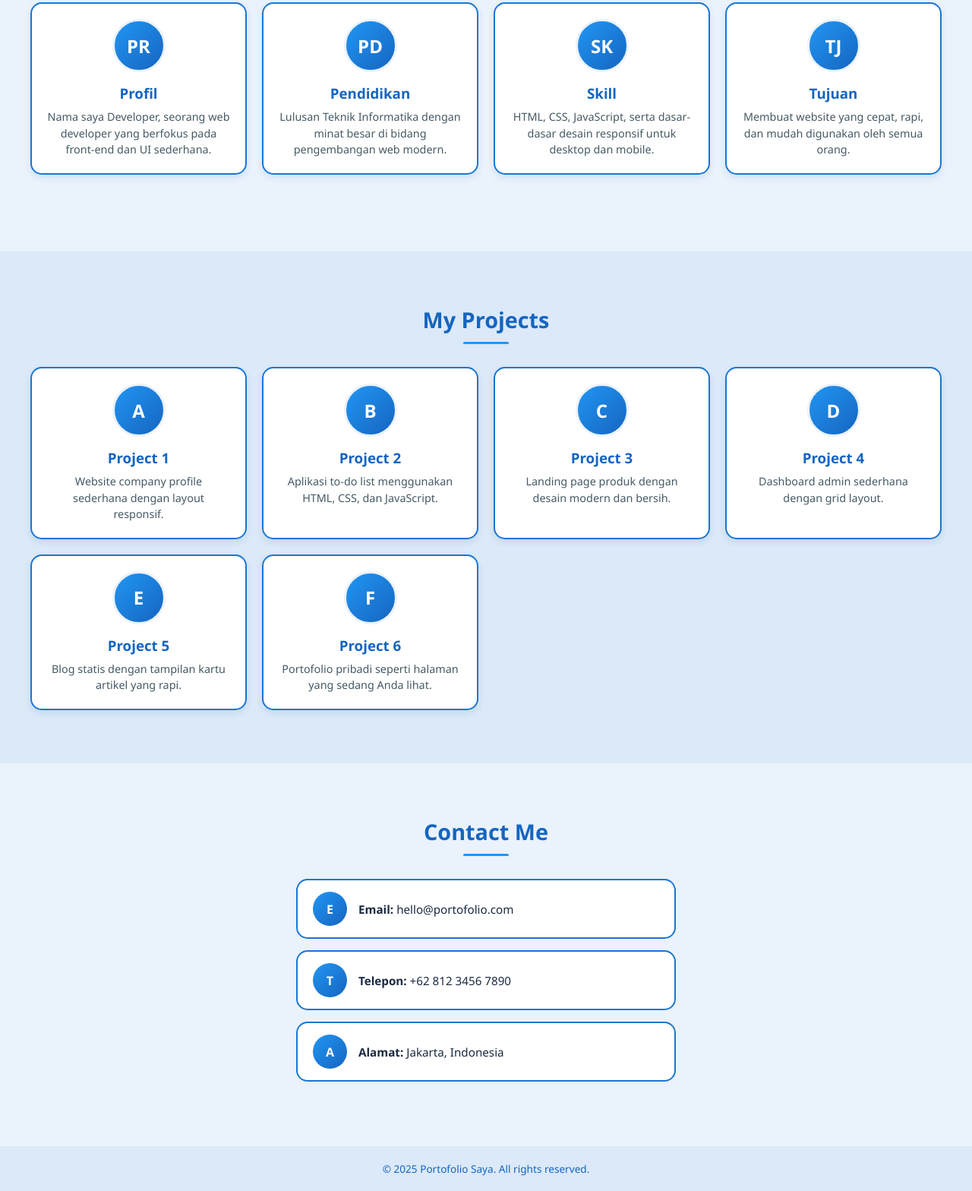
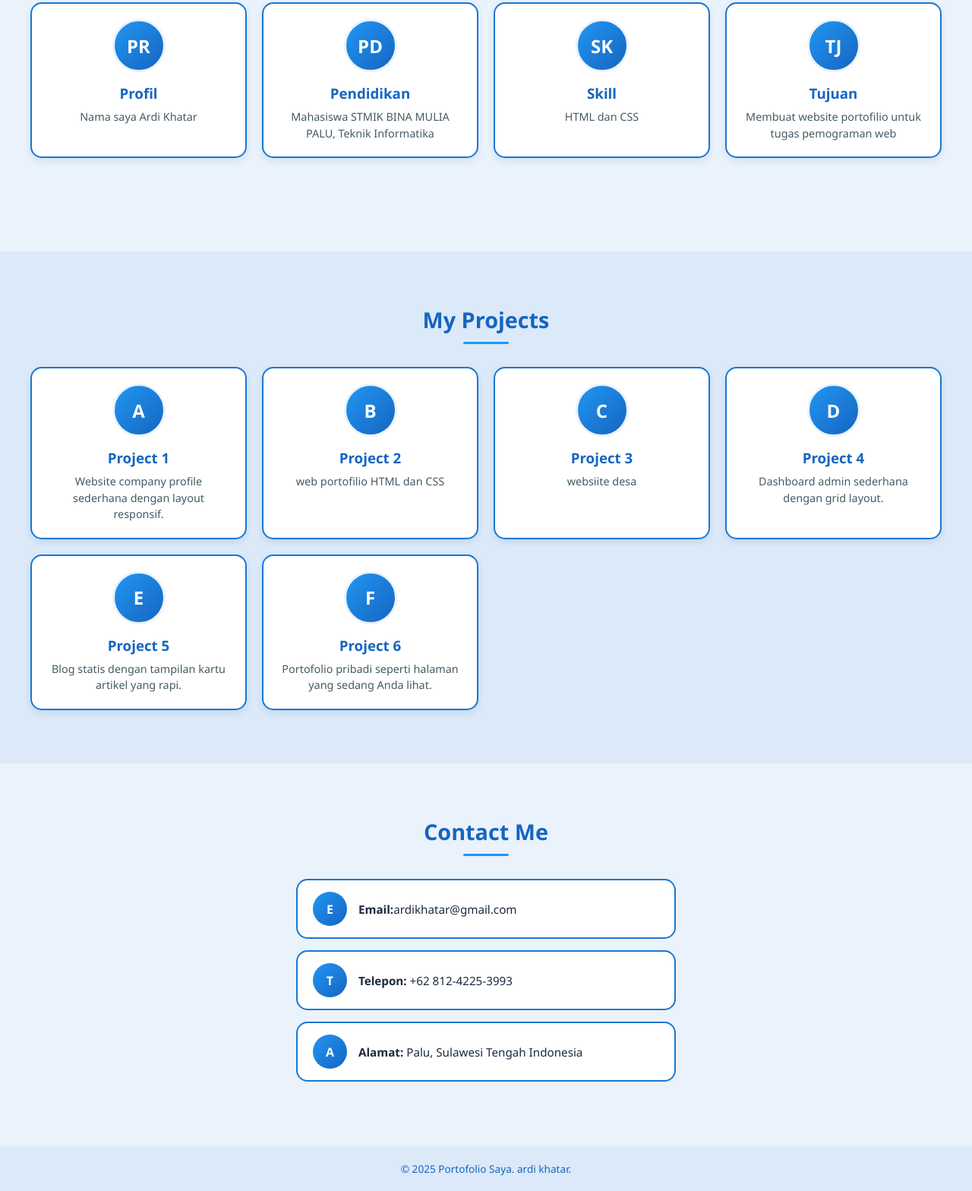
Before and after one commit to ardikhatar22/tugas_portofolio, a plain HTML site: page index.html in a window 1280 px wide. Shown: the part 864-2432 px from the top of the page at 76% size. Drawn offline with Linux system fonts and the light colour scheme.

Commit message:
Update index.html

```diff
--- a/index.html
+++ b/index.html
@@ -301,7 +301,7 @@
 
     <section id="home">
         <h2>Halo, Saya <span>Developer</span></h2>
-        <p>Selamat datang di portofolio saya. Saya seorang pengembang web yang suka membuat desain sederhana, bersih, dan responsif.</p>
+        <p>Selamat datang di portofolio saya Ardi Khatar</p>
         <a href="#project" class="btn">Lihat Project</a>
     </section>
 
@@ -311,22 +311,22 @@
             <div class="card">
                 <div class="avatar">PR</div>
                 <h3>Profil</h3>
-                <p>Nama saya Developer, seorang web developer yang berfokus pada front-end dan UI sederhana.</p>
+                <p>Nama saya Ardi Khatar</p>
             </div>
             <div class="card">
                 <div class="avatar">PD</div>
                 <h3>Pendidikan</h3>
-                <p>Lulusan Teknik Informatika dengan minat besar di bidang pengembangan web modern.</p>
+                <p>Mahasiswa STMIK BINA MULIA PALU, Teknik Informatika</p>
             </div>
             <div class="card">
                 <div class="avatar">SK</div>
                 <h3>Skill</h3>
-                <p>HTML, CSS, JavaScript, serta dasar-dasar desain responsif untuk desktop dan mobile.</p>
+                <p>HTML dan CSS</p>
             </div>
             <div class="card">
                 <div class="avatar">TJ</div>
                 <h3>Tujuan</h3>
-                <p>Membuat website yang cepat, rapi, dan mudah digunakan oleh semua orang.</p>
+                <p>Membuat website portofilio untuk tugas pemograman web</p>
             </div>
         </div>
     </section>
@@ -342,12 +342,12 @@
             <div class="card">
                 <div class="avatar">B</div>
                 <h3>Project 2</h3>
-                <p>Aplikasi to-do list menggunakan HTML, CSS, dan JavaScript.</p>
+                <p> web portofilio HTML dan CSS</p>
             </div>
             <div class="card">
                 <div class="avatar">C</div>
                 <h3>Project 3</h3>
-                <p>Landing page produk dengan desain modern dan bersih.</p>
+                <p>websiite desa</p>
             </div>
             <div class="card">
                 <div class="avatar">D</div>
@@ -372,21 +372,21 @@
         <div class="contact-grid">
             <div class="contact-item">
                 <div class="icon">E</div>
-                <p><strong>Email:</strong> hello@portofolio.com</p>
+                <p><strong>Email:</strong>ardikhatar@gmail.com</p>
             </div>
             <div class="contact-item">
                 <div class="icon">T</div>
-                <p><strong>Telepon:</strong> +62 812 3456 7890</p>
+                <p><strong>Telepon:</strong> +62 812-4225-3993</p>
             </div>
             <div class="contact-item">
                 <div class="icon">A</div>
-                <p><strong>Alamat:</strong> Jakarta, Indonesia</p>
+                <p><strong>Alamat:</strong> Palu, Sulawesi Tengah Indonesia</p>
             </div>
         </div>
     </section>
 
     <footer>
-        &copy; 2025 Portofolio Saya. All rights reserved.
+        &copy; 2025 Portofolio Saya. ardi khatar.
     </footer>
 
 </body>
```
